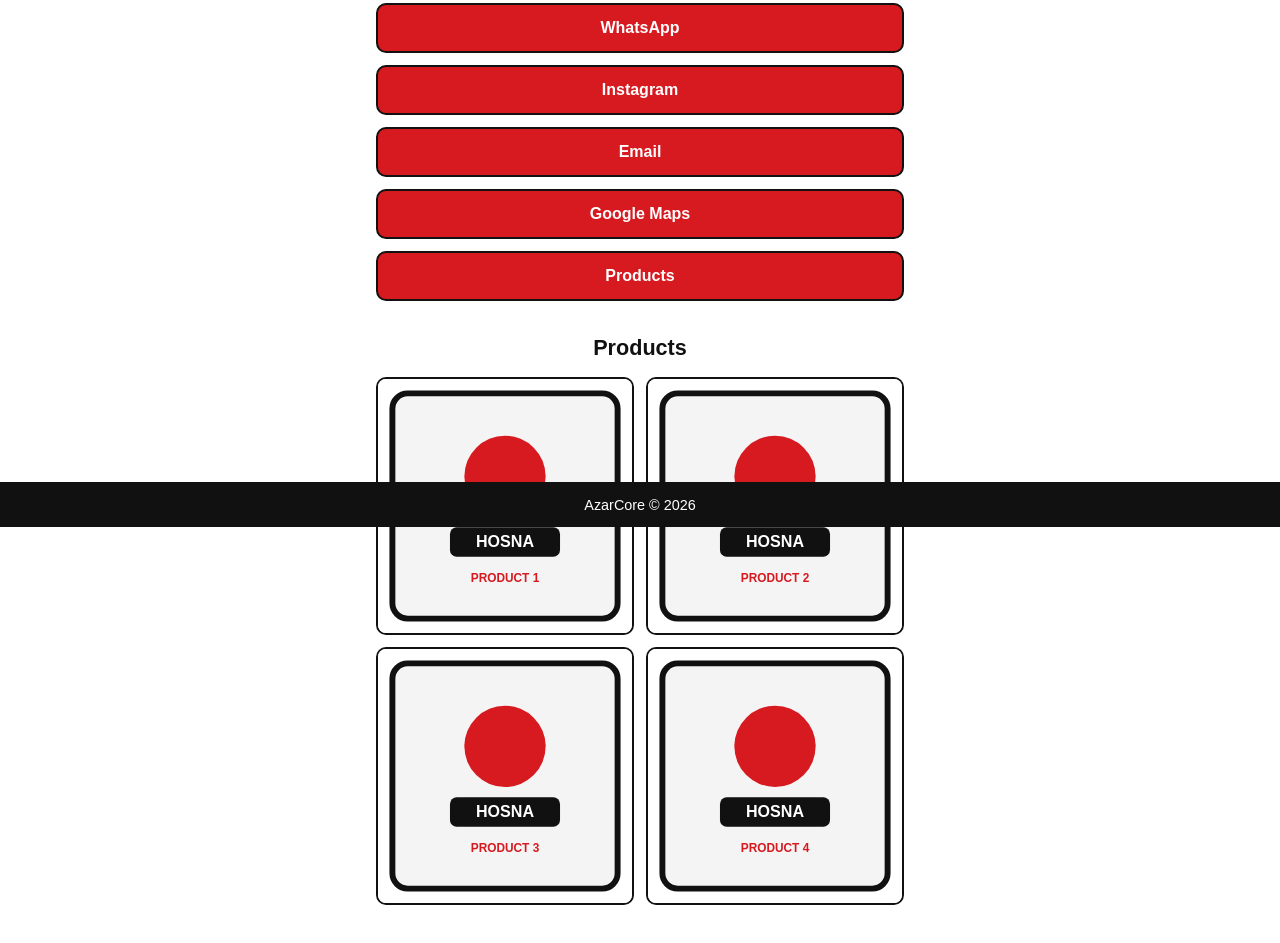
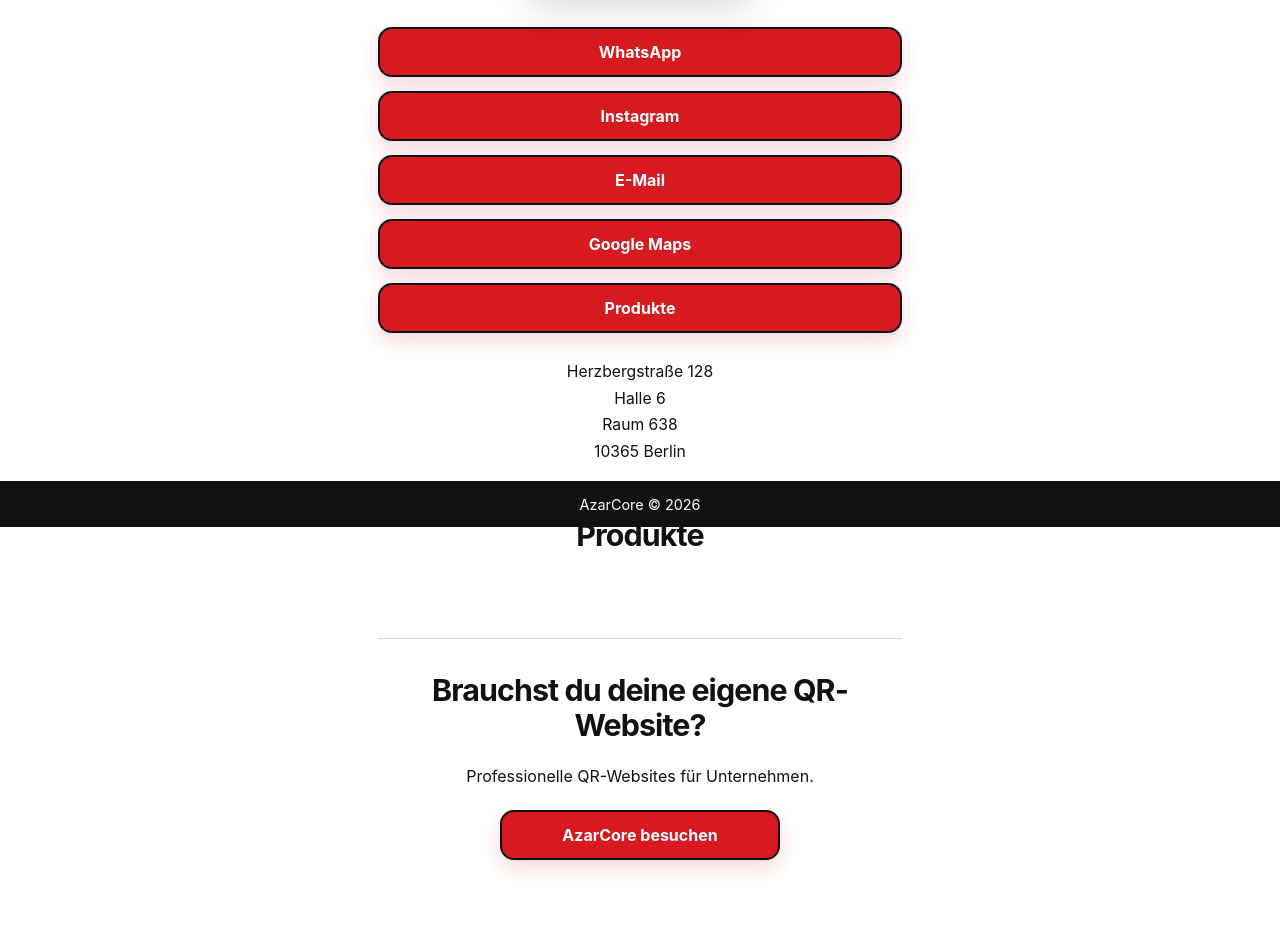
Before and after one commit to azarqrcod/hosna-grosshandel, a plain HTML site: page index.html in a window 1280 px wide. Shown: the part 273-1216 px from the top of the page. Drawn offline with Linux system fonts and the light colour scheme.

Commit message:
Improve site styling and German content

```diff
--- a/app.js
+++ b/app.js
@@ -19,6 +19,7 @@ const productGrid = document.getElementById('productGrid');
 const imageDialog = document.getElementById('imageDialog');
 const largeImage = document.getElementById('largeImage');
 const closeDialog = document.getElementById('closeDialog');
+const imageExtensions = /\.(avif|gif|jpe?g|png|webp)$/i;
 
 function openImage(src, alt) {
   largeImage.src = src;
@@ -26,15 +27,17 @@ function openImage(src, alt) {
   imageDialog.showModal();
 }
 
-(config.products || []).forEach((product, index) => {
+(config.products || [])
+  .filter((product) => imageExtensions.test(product))
+  .forEach((product, index) => {
     const src = `products/${product}`;
     const button = document.createElement('button');
     const image = document.createElement('img');
-  const alt = `Product image ${index + 1}`;
+    const alt = `Produktbild ${index + 1}`;
 
     button.className = 'product-button';
     button.type = 'button';
-  button.setAttribute('aria-label', `Open ${alt}`);
+    button.setAttribute('aria-label', `${alt} öffnen`);
 
     image.src = src;
     image.alt = alt;
--- a/config.js
+++ b/config.js
@@ -1,14 +1,9 @@
 window.HOSNA_CONFIG = {
   links: {
     whatsapp: 'https://wa.me/',
-    instagram: 'https://www.instagram.com/',
+    instagram: 'https://www.instagram.com/yasintabasum',
     email: 'mailto:info@example.com',
     maps: 'https://maps.google.com/'
   },
-  products: [
-    'product-1.svg',
-    'product-2.svg',
-    'product-3.svg',
-    'product-4.svg'
-  ]
+  products: []
 };
--- a/index.html
+++ b/index.html
@@ -16,14 +16,27 @@
       <nav class="links" aria-label="Kontakt und Links">
         <a class="link-button" id="whatsappLink" href="#">WhatsApp</a>
         <a class="link-button" id="instagramLink" href="#">Instagram</a>
-        <a class="link-button" id="emailLink" href="#">Email</a>
+        <a class="link-button" id="emailLink" href="#">E-Mail</a>
         <a class="link-button" id="mapsLink" href="#">Google Maps</a>
-        <a class="link-button" href="#products">Products</a>
+        <a class="link-button" href="#produkte">Produkte</a>
       </nav>
 
-      <section class="products" id="products" aria-labelledby="productsTitle">
-        <h1 id="productsTitle">Products</h1>
+      <address class="address">
+        Herzbergstraße 128<br />
+        Halle 6<br />
+        Raum 638<br />
+        10365 Berlin
+      </address>
+
+      <section class="products" id="produkte" aria-labelledby="productsTitle">
+        <h1 id="productsTitle">Produkte</h1>
         <div class="product-grid" id="productGrid"></div>
+      </section>
+
+      <section class="azarcore" aria-labelledby="azarcoreTitle">
+        <h2 id="azarcoreTitle">Brauchst du deine eigene QR-Website?</h2>
+        <p>Professionelle QR-Websites für Unternehmen.</p>
+        <a class="link-button azarcore-button" href="https://azarqrcod.github.io/azarcore">AzarCore besuchen</a>
       </section>
     </main>
 
--- a/style.css
+++ b/style.css
@@ -1,18 +1,24 @@
 :root {
   --red: #d71920;
+  --red-dark: #b81319;
   --black: #111111;
   --white: #ffffff;
-  --soft-gray: #f4f4f4;
+  --soft-gray: #f7f7f7;
+  --shadow: 0 14px 34px rgba(17, 17, 17, 0.14);
 }
 
 * {
   box-sizing: border-box;
 }
 
+html {
+  scroll-behavior: smooth;
+}
+
 body {
   margin: 0;
   min-height: 100vh;
-  font-family: Arial, Helvetica, sans-serif;
+  font-family: Inter, ui-sans-serif, system-ui, -apple-system, BlinkMacSystemFont, "Segoe UI", sans-serif;
   color: var(--black);
   background: var(--white);
 }
@@ -20,18 +26,19 @@ body {
 .page {
   width: min(100%, 560px);
   margin: 0 auto;
-  padding: 28px 16px 72px;
+  padding: 34px 18px 92px;
 }
 
 .header {
   display: flex;
   justify-content: center;
-  margin-bottom: 28px;
+  margin-bottom: 34px;
 }
 
 .logo {
   width: min(220px, 72vw);
   height: auto;
+  filter: drop-shadow(0 14px 18px rgba(17, 17, 17, 0.16));
   opacity: 0;
   animation: logoFadeIn 700ms ease-out forwards;
 }
@@ -39,16 +46,18 @@ body {
 @keyframes logoFadeIn {
   from {
     opacity: 0;
+    transform: translateY(6px);
   }
   to {
     opacity: 1;
+    transform: translateY(0);
   }
 }
 
 .links {
   display: grid;
-  gap: 12px;
-  margin-bottom: 34px;
+  gap: 14px;
+  margin-bottom: 26px;
 }
 
 .link-button {
@@ -56,14 +65,28 @@ body {
   width: 100%;
   padding: 15px 18px;
   border: 2px solid var(--black);
-  border-radius: 10px;
+  border-radius: 14px;
   color: var(--white);
   background: var(--red);
+  box-shadow: 0 8px 20px rgba(215, 25, 32, 0.18);
   font-size: 1rem;
-  font-weight: 700;
+  font-weight: 750;
   line-height: 1;
   text-align: center;
   text-decoration: none;
+  transition: transform 180ms ease, box-shadow 180ms ease, background-color 180ms ease;
+}
+
+.link-button:hover {
+  background: var(--red-dark);
+  box-shadow: 0 12px 26px rgba(215, 25, 32, 0.24);
+  transform: translateY(-2px);
+}
+
+.link-button:active,
+.product-button:active,
+.close-button:active {
+  transform: scale(0.98);
 }
 
 .link-button:focus-visible,
@@ -73,26 +96,49 @@ body {
   outline-offset: 3px;
 }
 
-.products h1 {
-  margin: 0 0 16px;
-  font-size: 1.35rem;
+.address {
+  margin: 0 0 52px;
+  color: var(--black);
+  font-style: normal;
+  font-size: 0.98rem;
+  line-height: 1.7;
   text-align: center;
+}
+
+.products {
+  margin-bottom: 64px;
+}
+
+.products h1,
+.azarcore h2 {
+  margin: 0 0 20px;
+  font-size: clamp(1.45rem, 6vw, 1.9rem);
+  line-height: 1.18;
+  text-align: center;
+  letter-spacing: -0.03em;
 }
 
 .product-grid {
   display: grid;
   grid-template-columns: repeat(2, 1fr);
-  gap: 12px;
+  gap: 16px;
 }
 
 .product-button {
   display: block;
   padding: 0;
-  border: 2px solid var(--black);
-  border-radius: 10px;
+  border: 0;
+  border-radius: 16px;
   overflow: hidden;
-  background: var(--soft-gray);
+  background: var(--white);
+  box-shadow: var(--shadow);
   cursor: pointer;
+  transition: transform 180ms ease, box-shadow 180ms ease;
+}
+
+.product-button:hover {
+  box-shadow: 0 18px 38px rgba(17, 17, 17, 0.18);
+  transform: translateY(-2px);
 }
 
 .product-button img {
@@ -102,38 +148,63 @@ body {
   object-fit: cover;
 }
 
+.azarcore {
+  padding: 34px 0 10px;
+  border-top: 1px solid rgba(17, 17, 17, 0.16);
+  text-align: center;
+}
+
+.azarcore p {
+  margin: 0 0 20px;
+  font-size: 1rem;
+  line-height: 1.6;
+}
+
+.azarcore-button {
+  max-width: 280px;
+  margin: 0 auto;
+}
+
 .image-dialog {
   width: min(92vw, 720px);
-  padding: 42px 12px 12px;
-  border: 2px solid var(--black);
-  border-radius: 12px;
+  padding: 48px 14px 14px;
+  border: 0;
+  border-radius: 20px;
   background: var(--white);
+  box-shadow: 0 24px 70px rgba(0, 0, 0, 0.28);
 }
 
 .image-dialog::backdrop {
-  background: rgba(0, 0, 0, 0.72);
+  background: rgba(255, 255, 255, 0.78);
+  backdrop-filter: blur(8px);
 }
 
 .image-dialog img {
   display: block;
   width: 100%;
   max-height: 78vh;
+  border-radius: 14px;
   object-fit: contain;
 }
 
 .close-button {
   position: absolute;
-  top: 8px;
-  right: 10px;
-  width: 30px;
-  height: 30px;
+  top: 10px;
+  right: 12px;
+  width: 32px;
+  height: 32px;
   border: 0;
   border-radius: 50%;
   color: var(--white);
   background: var(--black);
   font-size: 1.4rem;
-  line-height: 30px;
+  line-height: 32px;
   cursor: pointer;
+  transition: transform 180ms ease, background-color 180ms ease;
+}
+
+.close-button:hover {
+  background: var(--red);
 }
 
 .footer {
@@ -148,3 +219,13 @@ body {
   font-size: 0.9rem;
   text-align: center;
 }
+
+@media (min-width: 520px) {
+  .page {
+    padding-top: 46px;
+  }
+
+  .product-grid {
+    gap: 18px;
+  }
+}
```
Also changed, not shown: products/product-1.svg (deleted), products/product-2.svg (deleted), products/product-3.svg (deleted), products/product-4.svg (deleted). Lines whose indentation alone changed are shown as unchanged.
